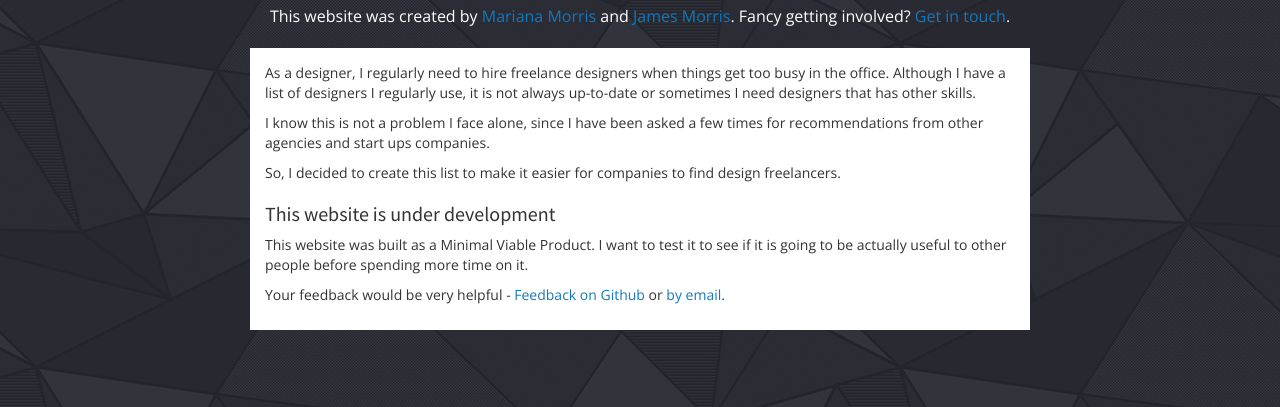
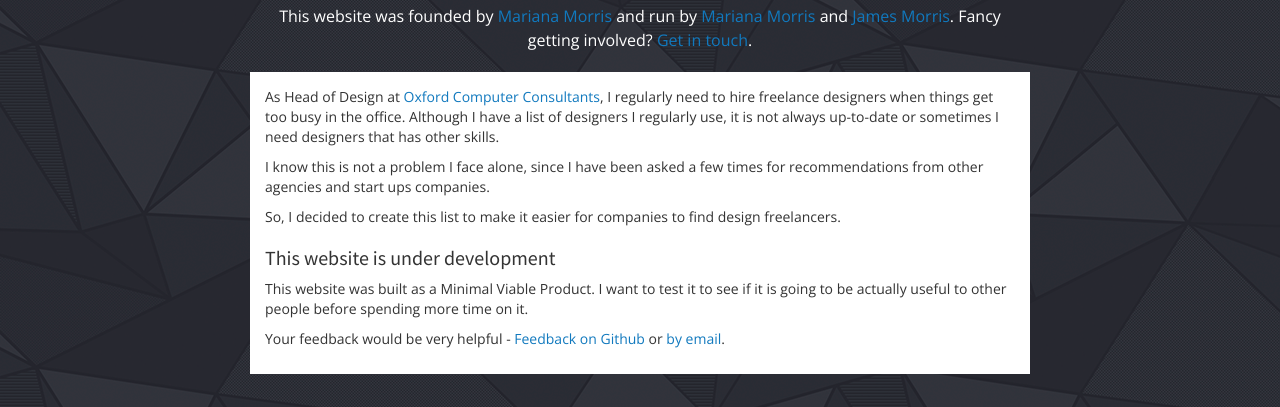
Before and after one commit to marianamota/oxfordfreelancers, a plain HTML site: page about.html in a window 1280 px wide. Shown: the part 146-553 px from the top of the page. Drawn offline with nearby package versions, Linux system fonts and the light colour scheme.

Commit message:
Update about.html

```diff
--- a/about.html
+++ b/about.html
@@ -55,11 +55,11 @@
 			<header>
 				<div class="col-md-8 col-md-offset-2">
 					<h1>About</h1>
-					<h2>This website was created by <a href="http://www.marianamota.com/about-me/">Mariana Morris</a> and <a href="http://www.jimmymorris.co.uk">James Morris</a>. Fancy getting involved? <a href="http://www.marianamota.com/contact/">Get in touch</a>.</h2>
+					<h2>This website was founded by <a href="http://www.marianamota.com/about-me/">Mariana Morris</a> and run by <a href="http://www.marianamota.com/about-me/">Mariana Morris</a> and <a href="http://www.jimmymorris.co.uk">James Morris</a>. Fancy getting involved? <a href="http://www.marianamota.com/contact/">Get in touch</a>.</h2>
 				</div>
 			</header>
 			<div class="col-md-8 col-md-offset-2 about">
-					<p>As a designer, I regularly need to hire freelance designers when things get too busy in the office. Although I have a list of designers I regularly use, it is not always up-to-date or sometimes I need designers that has other skills.</p>
+					<p>As Head of Design at <a href="http://www.oxfordcc.co.uk">Oxford Computer Consultants</a>, I regularly need to hire freelance designers when things get too busy in the office. Although I have a list of designers I regularly use, it is not always up-to-date or sometimes I need designers that has other skills.</p>
 					<p>I know this is not a problem I face alone, since I have been asked a few  times for recommendations from other agencies and start ups companies.</p>
 					<p>So, I decided to create this list to make it easier for companies to find design freelancers.</p>
 					<h3>This website is under development</h3>
```
